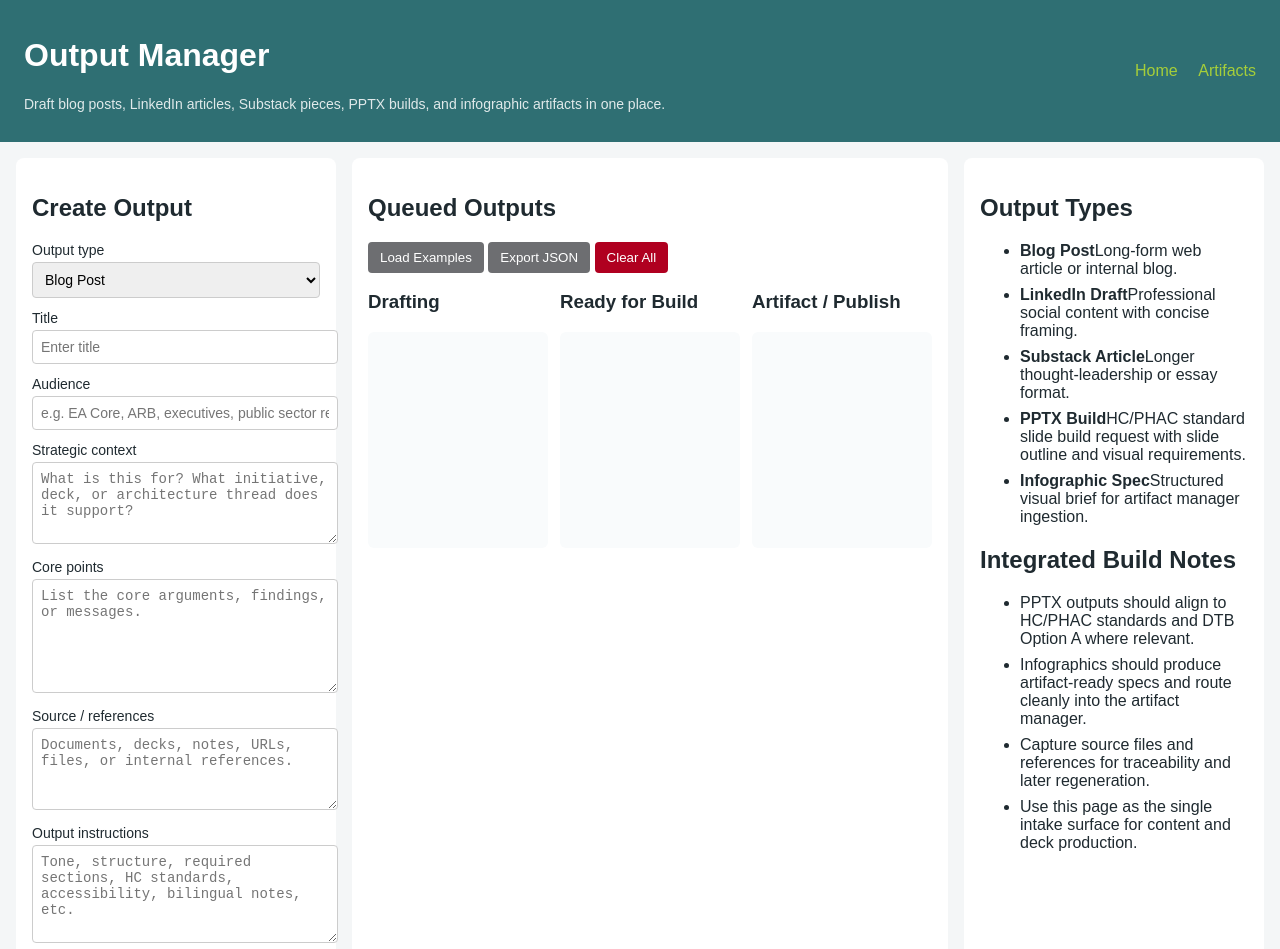
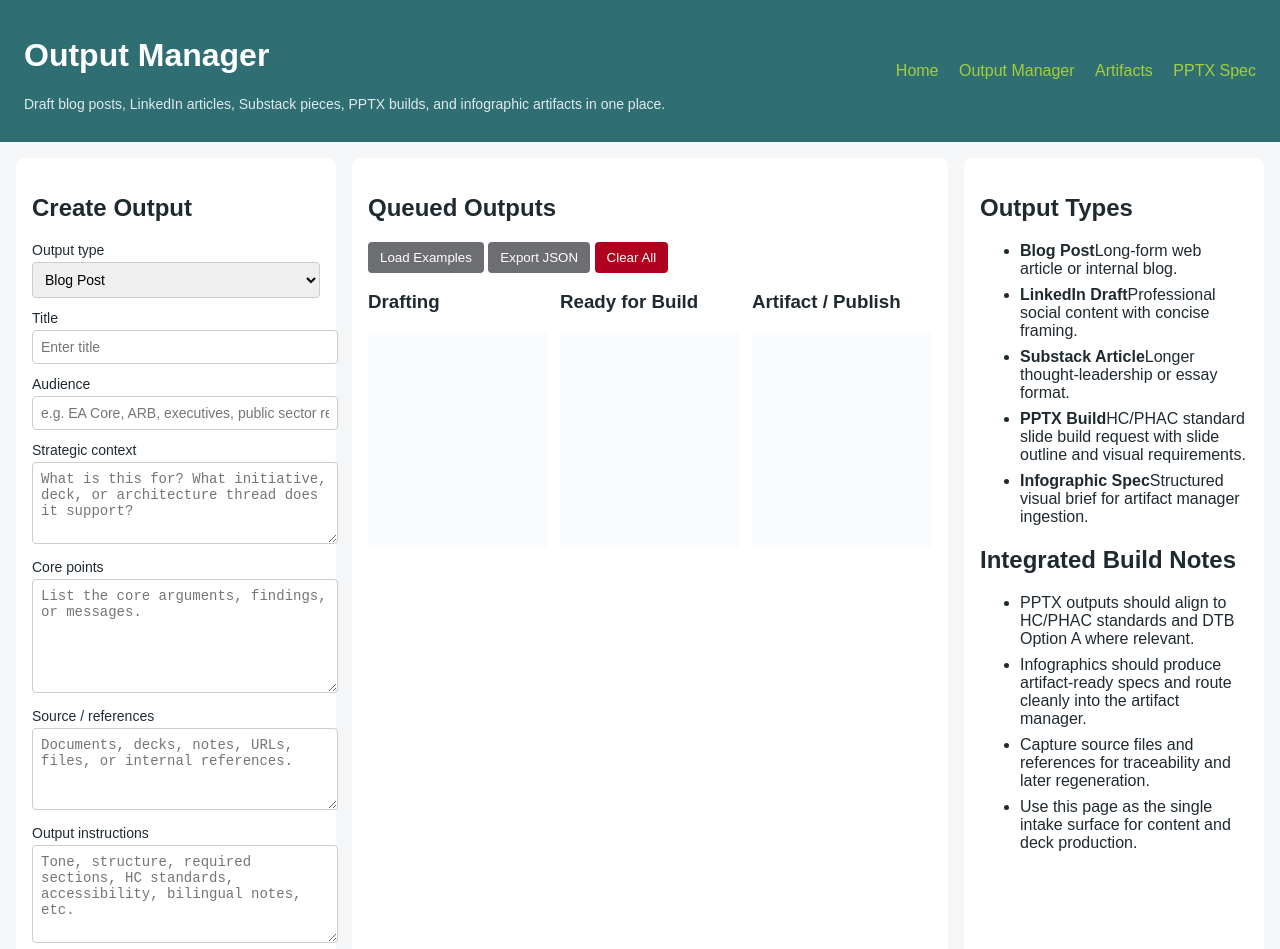
Before and after one commit to jjuniper-dev/status-site, a plain HTML site: page apps/output-manager/index.html in a window 1280 px wide. Shown: the top 949 px of the page. Drawn offline with Linux system fonts and the light colour scheme.

Commit message:
Fix output manager nav links

```diff
--- a/apps/output-manager/index.html
+++ b/apps/output-manager/index.html
@@ -12,9 +12,11 @@
       <h1>Output Manager</h1>
       <p class="subtitle">Draft blog posts, LinkedIn articles, Substack pieces, PPTX builds, and infographic artifacts in one place.</p>
     </div>
-    <nav>
-      <a href="../../index.html">Home</a>
-      <a href="../../artifacts/">Artifacts</a>
+    <nav class="topnav">
+      <a href="/status-site/">Home</a>
+      <a href="/status-site/apps/output-manager/">Output Manager</a>
+      <a href="/status-site/artifacts/">Artifacts</a>
+      <a href="/status-site/artifacts/standards/hc-phac-pptx-design-spec.md">PPTX Spec</a>
     </nav>
   </header>
 
```
